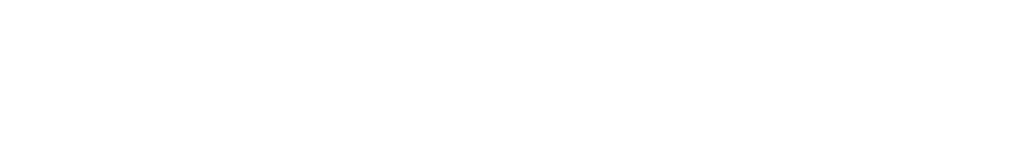
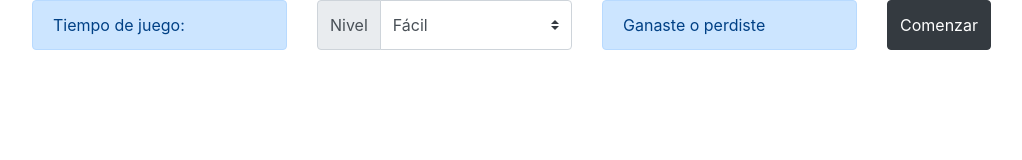
Before and after one commit to AdrianaEG/memo-test, a plain HTML site: page index.html in a window 1280 px wide. Shown: the whole page, without its empty margins (53-1075 px from the left). Drawn offline with nearby package versions, Linux system fonts and the light colour scheme.

Commit message:
Agrega estructura del juego en html y se le da la misma altura al boton que a los otros elementos

```diff
--- a/css/index.css
+++ b/css/index.css
@@ -0,0 +1,3 @@
+.input-group-prepend, #nivel.custom-select, #comenzar{
+    height: 50px;
+}
--- a/index.html
+++ b/index.html
@@ -1,5 +1,6 @@
 <!DOCTYPE html>
 <html lang="">
+
 <head>
     <meta charset="utf-8">
     <meta name="viewport" content="width=device-width, initial-scale=1.0">
@@ -9,9 +10,41 @@
 </head>
 
 <body>
+
+    <div class="container">
+        <div class="row">
+            <div class="col-sm">
+                <div class="alert alert-primary" id="visor-tiempo">
+                    Tiempo de juego:
+                </div>
+            </div>
+            <div class="col-sm">
+                <div class="input-group mb-3">
+                    <div class="input-group-prepend">
+                        <label class="input-group-text" for="nivel">Nivel</label>
+                    </div>
+                    <select class="custom-select" id="nivel">
+                        <option value="Fácil">Fácil</option>
+                        <option value="Intermedio">Intermedio</option>
+                        <option value="Dificil">Dificil</option>
+                    </select>
+                </div>
+            </div>
+            <div class="col-sm">
+                <div class="alert alert-primary" id="estado">
+                    Ganaste o perdiste
+                </div>
+            </div>
+            <div class="col-sm">
+                <button type="button" class="btn btn-dark" id="comenzar">Comenzar</button>
+            </div>
+        </div>
+    </div>
+
     <script src="js/main.js"></script>
     <script src="https://code.jquery.com/jquery-3.4.1.slim.min.js" integrity="sha384-J6qa4849blE2+poT4WnyKhv5vZF5SrPo0iEjwBvKU7imGFAV0wwj1yYfoRSJoZ+n" crossorigin="anonymous"></script>
-<script src="https://cdn.jsdelivr.net/npm/popper.js@1.16.0/dist/umd/popper.min.js" integrity="sha384-Q6E9RHvbIyZFJoft+2mJbHaEWldlvI9IOYy5n3zV9zzTtmI3UksdQRVvoxMfooAo" crossorigin="anonymous"></script>
-<script src="https://stackpath.bootstrapcdn.com/bootstrap/4.4.1/js/bootstrap.min.js" integrity="sha384-wfSDF2E50Y2D1uUdj0O3uMBJnjuUD4Ih7YwaYd1iqfktj0Uod8GCExl3Og8ifwB6" crossorigin="anonymous"></script>
+    <script src="https://cdn.jsdelivr.net/npm/popper.js@1.16.0/dist/umd/popper.min.js" integrity="sha384-Q6E9RHvbIyZFJoft+2mJbHaEWldlvI9IOYy5n3zV9zzTtmI3UksdQRVvoxMfooAo" crossorigin="anonymous"></script>
+    <script src="https://stackpath.bootstrapcdn.com/bootstrap/4.4.1/js/bootstrap.min.js" integrity="sha384-wfSDF2E50Y2D1uUdj0O3uMBJnjuUD4Ih7YwaYd1iqfktj0Uod8GCExl3Og8ifwB6" crossorigin="anonymous"></script>
 </body>
+
 </html>
```
